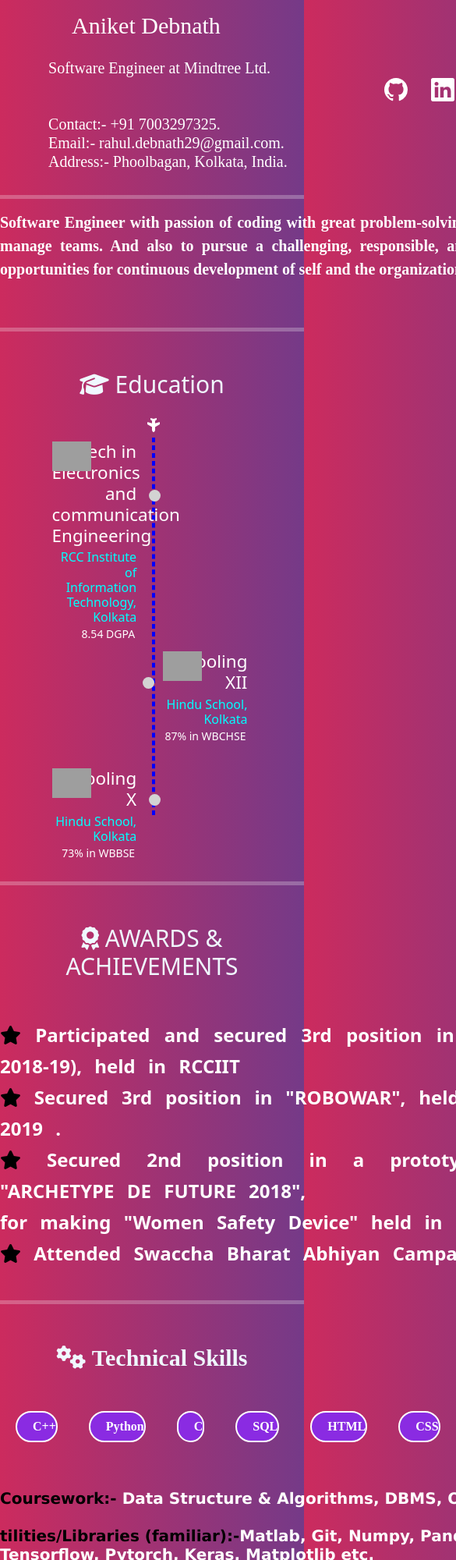
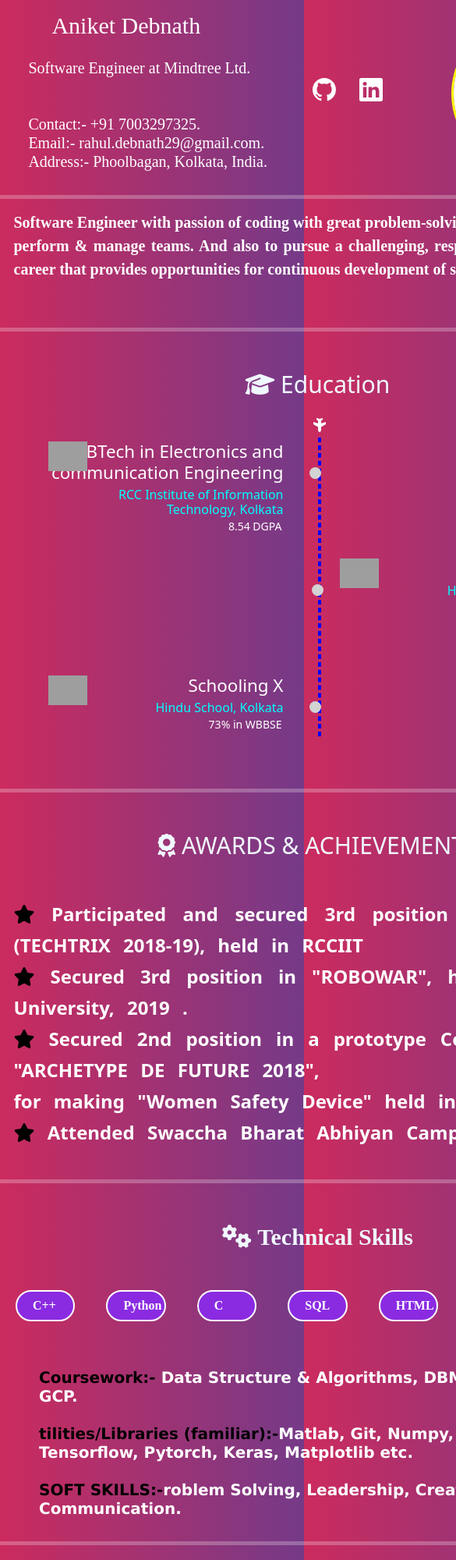
Before and after one commit to subhajit923/Aniket_Portfolio, a plain HTML site: page index.html in a window 390 px wide. Shown: the top 2000 px of the page at 78% size, 585 px wide, since content can reach past the window. Drawn offline with nearby package versions, Linux system fonts and the light colour scheme; grey boxes are pictures that could not be loaded.

Commit message:
first commit

```diff
--- a/index.html
+++ b/index.html
@@ -446,7 +446,7 @@
             width: 900px;
         }
 
-        #section-1{
+        #section-1 {
             height: 150px;
         }
 
@@ -463,12 +463,94 @@
         #footer {
             width: 900px;
         }
+
+        .timeline {
+            width: 900px;
+        }
+
+    }
+
+    @media (max-width:900px) {
+        #portfolio {
+            width: 880px;
+        }
+
+        #section-1>div {
+            width: 800px;
+        }
+
+        #section-1 {
+            height: 120px;
+        }
+
+        #awards-1 {
+            width: 800px;
+            margin-left: auto;
+            margin-right: auto;
+        }
+
+        #child-1 {
+            width: 800px;
+        }
+
+        #footer {
+            width: 800px;
+        }
+
+        .timeline {
+            width: 850px;
+        }
+    }
+
+    @media (max-width:820px) {
+        #portfolio {
+            width: 800px;
+        }
+
+        #section-1>div {
+            width: 780px;
+        }
+
+        #section-1 {
+            height: 150px;
+        }
+
+        #awards-1 {
+            width: 780px;
+            margin-left: auto;
+            margin-right: auto;
+        }
+
+        #child-1 {
+            width: 780px;
+            margin-left: 50px;
+        }
+
+        #footer {
+            width: 780px;
+            margin-left: auto;
+            margin-right: auto;
+        }
+
+        .timeline {
+            width: 780px;
+        }
+
+        body {
+            width: 815px;
+        }
+
+        #footer>div {
+            width: 340px;
+        }
+
     }
 
 
 </style>
 
 <body>
+
     <!--Header-->
     <div id="portfolio">
         <div id="portfolio-1">
@@ -501,7 +583,9 @@
         </div>
 
     </div>
+
     <hr>
+
     <!--mid section 1-->
     <div id="section-1">
         <div>
@@ -513,6 +597,7 @@
                 </b></p>
         </div>
     </div>
+
     <hr>
 
     <!--section 2-->
@@ -572,7 +657,9 @@
             </div>
         </div>
     </section>
+
     <hr>
+
     <!--Section 3-->
     <section>
         <h1 class="awards">
@@ -604,7 +691,9 @@
 
         </div>
     </section>
+
     <hr>
+
     <!--Section 4-->
     <div id="section6">
         <h1 class="awards">
@@ -645,6 +734,7 @@
             <h2>SOFT SKILLS:-<span>roblem Solving, Leadership, Creativity, Teamwork, Communication.</span></h2>
         </div>
     </div>
+
     <hr>
 
     <!--section 5-->
@@ -689,8 +779,9 @@
 
     </div>
 
+    <hr>
+
     <!--Section 6-->
-    <hr>
     <div>
         <h1 class="experience">
             <span>
@@ -743,6 +834,7 @@
                     </a> </h1>
             </div>
         </div>
+
         <!--footer-->
         <div id="foot">
             <a href="https://www.facebook.com/profile.php?id=100002116713726" target="_blank"><svg class="svg1"
```
